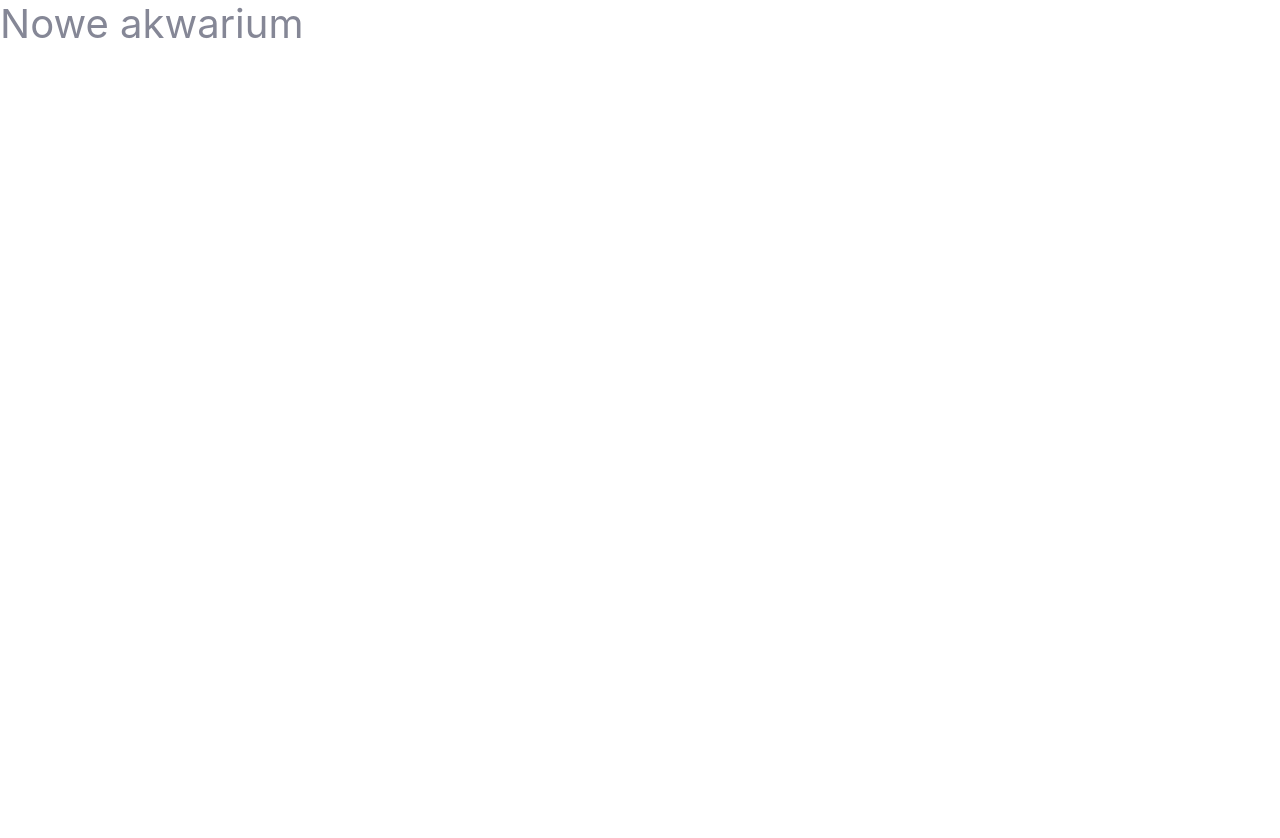
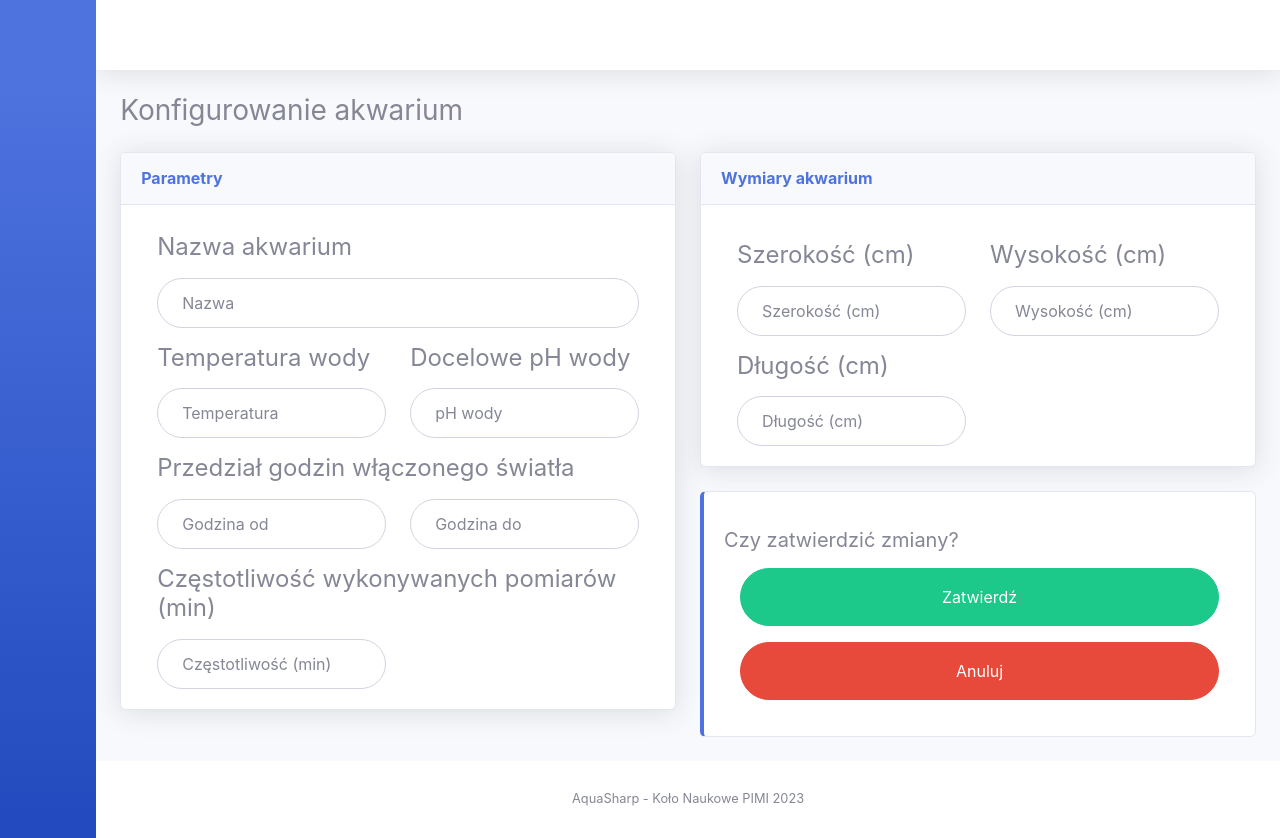
Before and after one commit to grupadotnet/Aqua-Sharp-Frontend, a React (Vite) app: page /aquarium in a window 1280 px wide. Before the commit the page ends 800 px from the top, so only its background shows below. Built offline with nearby package versions, Linux system fonts and the light colour scheme.

Commit message:
New aquarium view added

```diff
--- a/src/App.tsx
+++ b/src/App.tsx
@@ -2,6 +2,7 @@ import { Navigate, Route, Routes } from 'react-router-dom';
 
 import { DashboardLayout } from '@/layout';
 import { Edit } from '@/pages/edit';
+import { New } from '@/pages/new';
 import { Settings } from '@/pages/settings';
 import { Working } from '@/pages/working';
 
@@ -18,7 +19,14 @@ function App() {
             </DashboardLayout>
           }
         />
-        <Route path="/aquarium" element={<h1>Nowe akwarium</h1>} />
+        <Route
+          path="/aquarium"
+          element={
+            <DashboardLayout>
+              <New />
+            </DashboardLayout>
+          }
+        />
         <Route
           path="/aquarium/:id"
           element={<h1>Szczegóły danego akwarium</h1>}
--- /dev/null
+++ b/src/pages/new/index.tsx
@@ -0,0 +1,123 @@
+import { Col, Container, Row } from 'react-bootstrap';
+import Form from 'react-bootstrap/Form';
+import { useTranslation } from 'react-i18next';
+
+import { Button, Card, Input, Tile } from '@/components';
+
+export const New: React.FC = () => {
+  const { t } = useTranslation();
+  return (
+    <Form>
+      <h3 className="mb-4">{t('aquarium_setup')}</h3>
+      <Row>
+        <Col md>
+          <Tile title={t('parameters')}>
+            <Container className="px-3">
+              <Row>
+                <Col>
+                  <Form.Group controlId="aquariumName">
+                    <Form.Label className="mt-2">
+                      <h4>{t('aquarium_name')}</h4>
+                    </Form.Label>
+                    <Input placeholder={t('name')} />
+                  </Form.Group>
+                </Col>
+              </Row>
+              <Row>
+                <Col>
+                  <Form.Group controlId="temperature">
+                    <Form.Label className="mt-3">
+                      <h4>{t('water_temperature')}</h4>
+                    </Form.Label>
+                    <Input placeholder={t('temperature')} />
+                  </Form.Group>
+                </Col>
+                <Col>
+                  <Form.Group controlId="targetPh">
+                    <Form.Label className="mt-3">
+                      <h4>{t('target_water_ph')}</h4>
+                    </Form.Label>
+                    <Input placeholder={t('water_ph')} />
+                  </Form.Group>
+                </Col>
+              </Row>
+              <Form.Label className="mt-3">
+                <h4>{t('lights_on_time_interval')}</h4>
+              </Form.Label>
+              <Row>
+                <Col>
+                  <Form.Group controlId="lightStartTime">
+                    <Input placeholder={t('hour_from')} />
+                  </Form.Group>
+                </Col>
+                <Col>
+                  <Form.Group controlId="lightStopTime">
+                    <Input placeholder={t('hour_to')} />
+                  </Form.Group>
+                </Col>
+              </Row>
+              <Form.Group controlId="frequency">
+                <Form.Label className="mt-3">
+                  <h4>{t('measurements_frequency')}</h4>
+                </Form.Label>
+                <Row>
+                  <Col sm>
+                    <Input placeholder={t('frequency')} />
+                  </Col>
+                  <Col sm></Col>
+                </Row>
+              </Form.Group>
+            </Container>
+          </Tile>
+        </Col>
+        <Col md className="mb-4">
+          <Tile title={t('aquarium_dimensions')}>
+            <Container className="px-3">
+              <Row>
+                <Col>
+                  <Form.Group controlId="width">
+                    <Form.Label className="mt-3">
+                      <h4>{t('width')}</h4>
+                    </Form.Label>
+                    <Input placeholder={t('width')} />
+                  </Form.Group>
+                </Col>
+                <Col>
+                  <Form.Group controlId="height">
+                    <Form.Label className="mt-3">
+                      <h4>{t('height')}</h4>
+                    </Form.Label>
+                    <Input placeholder={t('height')} />
+                  </Form.Group>
+                </Col>
+              </Row>
+              <Form.Group controlId="length">
+                <Form.Label className="mt-3">
+                  <h4>{t('length')}</h4>
+                </Form.Label>
+                <Row>
+                  <Col sm>
+                    <Input placeholder={t('length')} />
+                  </Col>
+                  <Col sm></Col>
+                </Row>
+              </Form.Group>
+            </Container>
+          </Tile>
+          <Card theme="primary">
+            <>
+              <h5 className="pt-3">{t('changes_prompt')}</h5>
+              <div className="d-flex flex-column my-3 px-3 row-gap-3">
+                <Button variant="success" type="submit">
+                  {t('apply')}
+                </Button>
+                <div className="my-2"></div>
+                <Button variant="danger">{t('cancel')}</Button>
+              </div>
+            </>
+          </Card>
+        </Col>
+      </Row>
+    </Form>
+  );
+};
```
